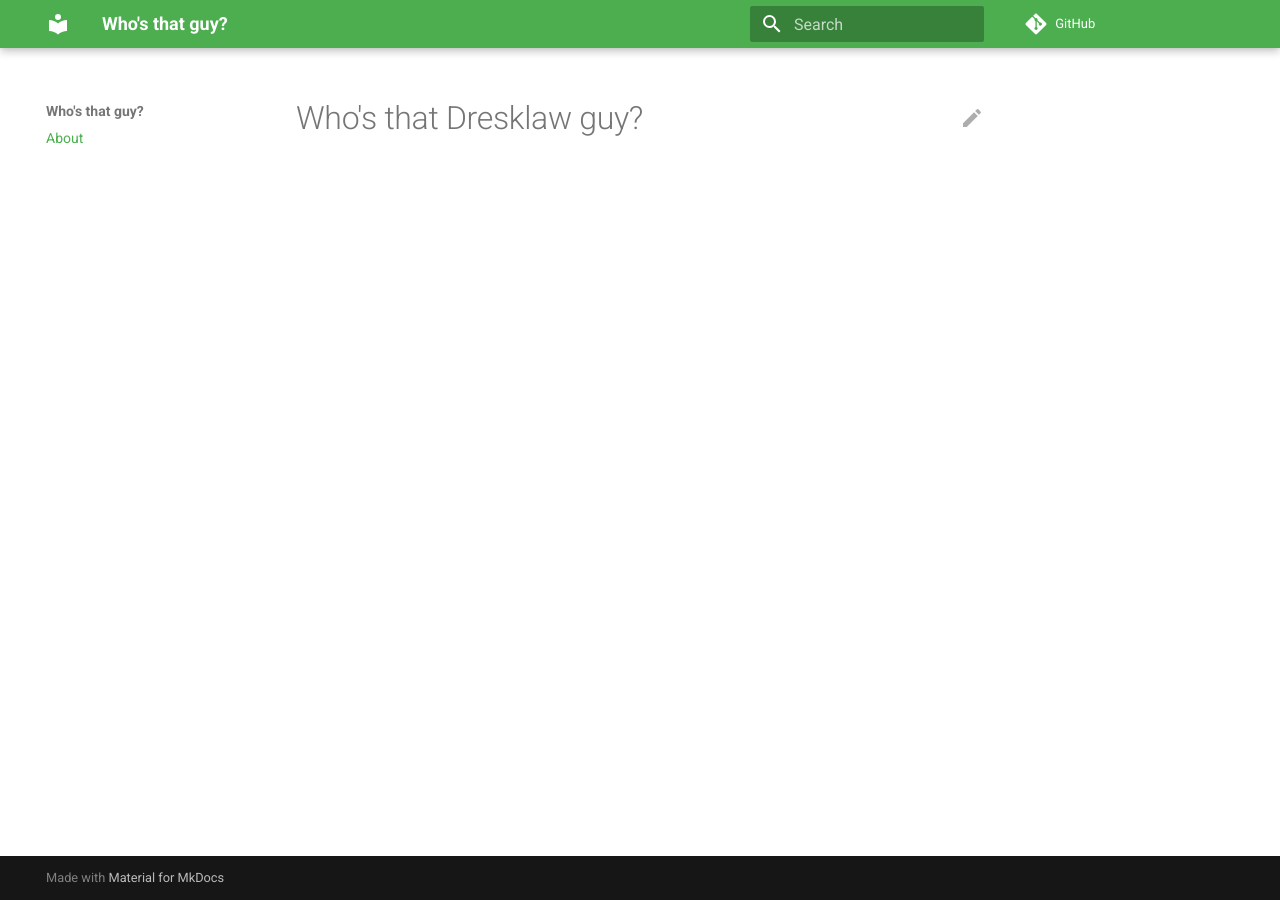
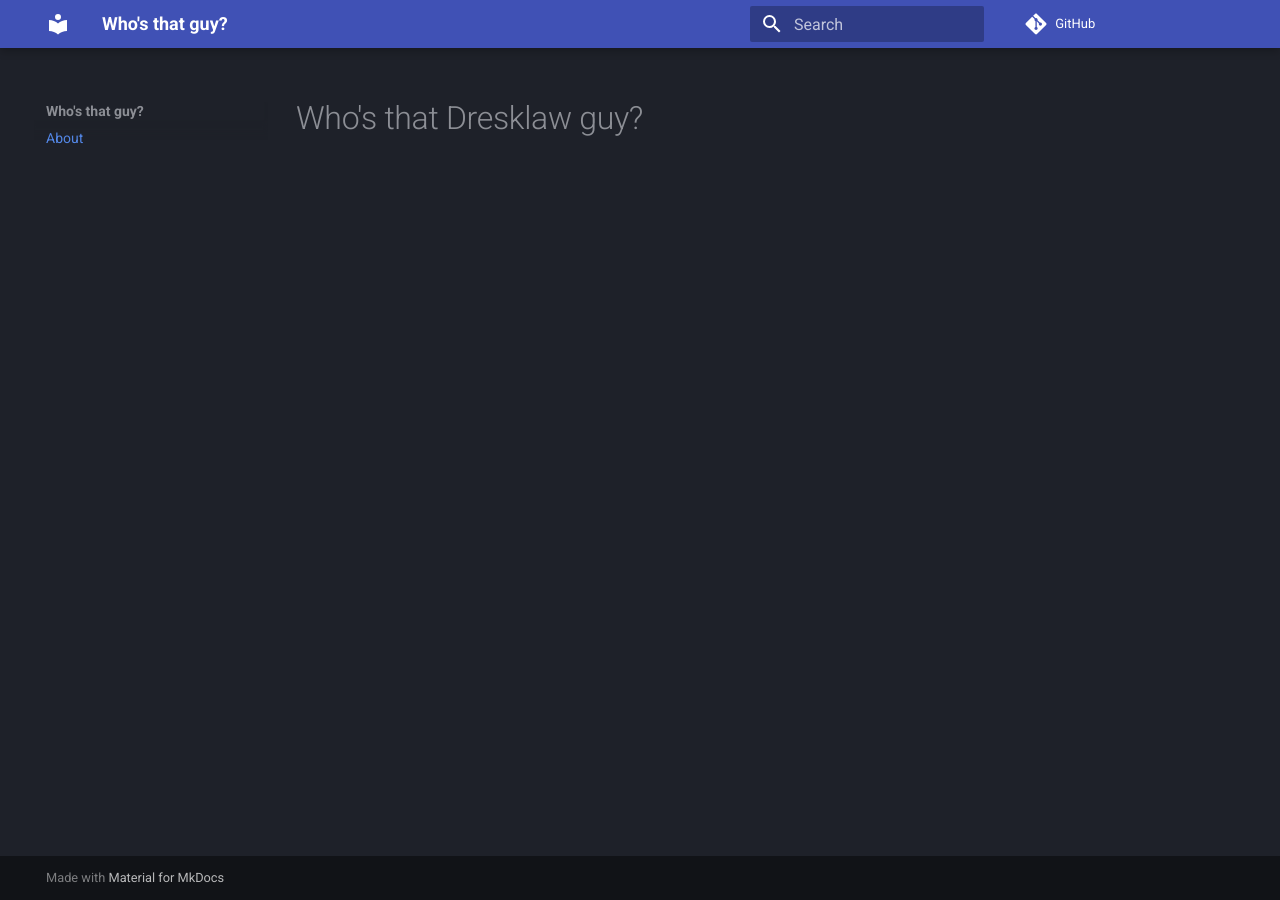
Before and after one commit to dresklaw/dresklaw.github.io, an MkDocs documentation site: the page built from docs/index.md, in a window 1280 px wide. Built offline with MkDocs 1.6.1 and Material for MkDocs 9.7.7, drawn with Linux system fonts in a browser that asks for light colours; comment, search, counter and statistics services are not loaded.

Commit message:
Update mkdocs.yml

```diff
--- a/mkdocs.yml
+++ b/mkdocs.yml
@@ -10,14 +10,11 @@ site_url: https://dresklaw.github.io/
 theme:
   name: 'material'
   palette:
-    primary: 'green'
-    accent: 'blue'
+    scheme: slate
   font:
     text: 'Roboto'
     code: 'Roboto Mono'
   language: 'en'
-  features:
-    - content.action.edit
   icon:
     edit: material/pencil
 markdown_extensions:
@@ -33,17 +30,9 @@ markdown_extensions:
   - pymdownx.inlinehilite
   - pymdownx.snippets
   - pymdownx.superfences
-extra_css:
-  - css/custom.css
 plugins:
   - search
   - git-revision-date-localized
-extra:
-  font:
-    text: 'Roboto'
-    code: 'Roboto Mono'
-  palette:
-    primary: 'green'
-    accent: 'yellow'
+
 nav:
   - 'About': 'index.md'
```
